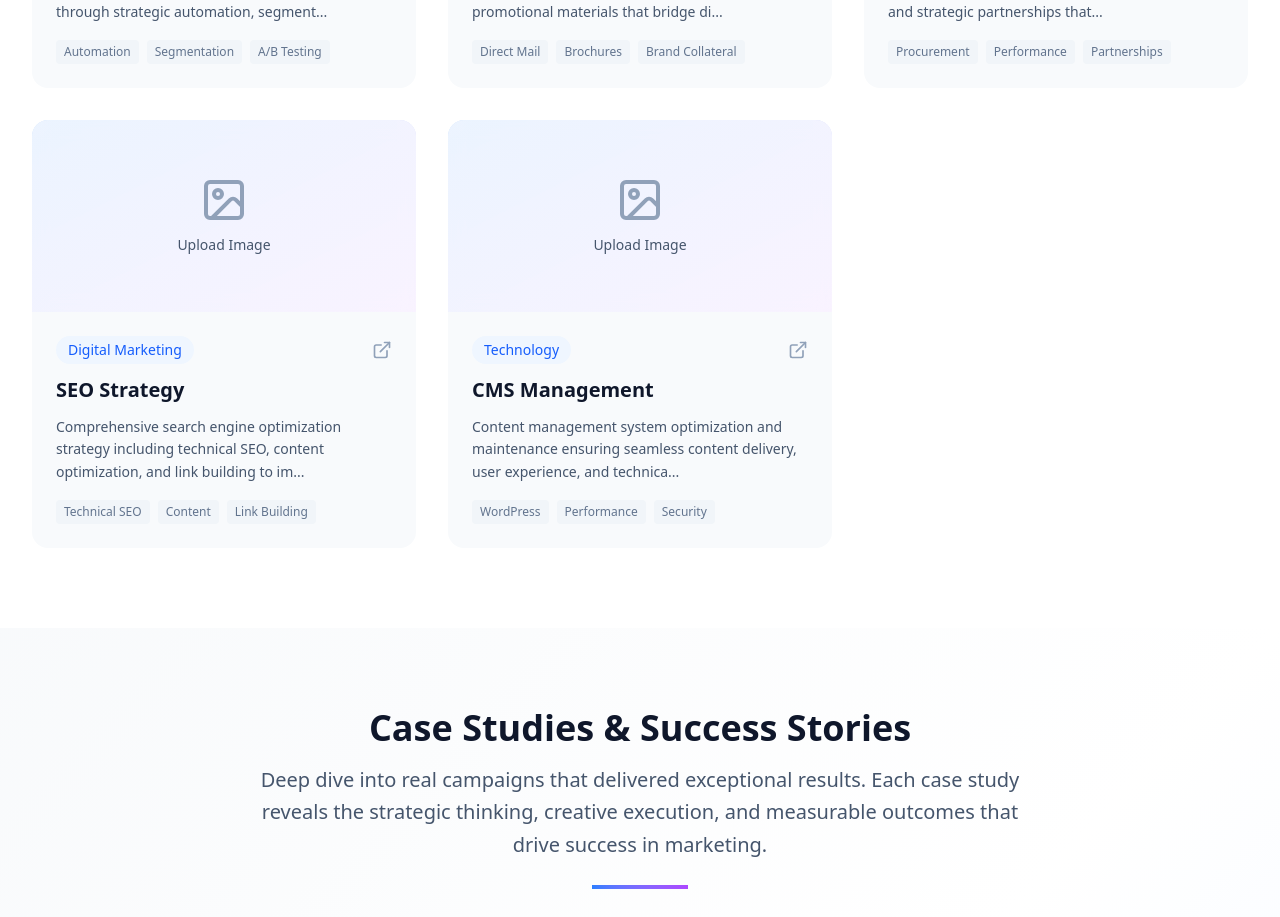
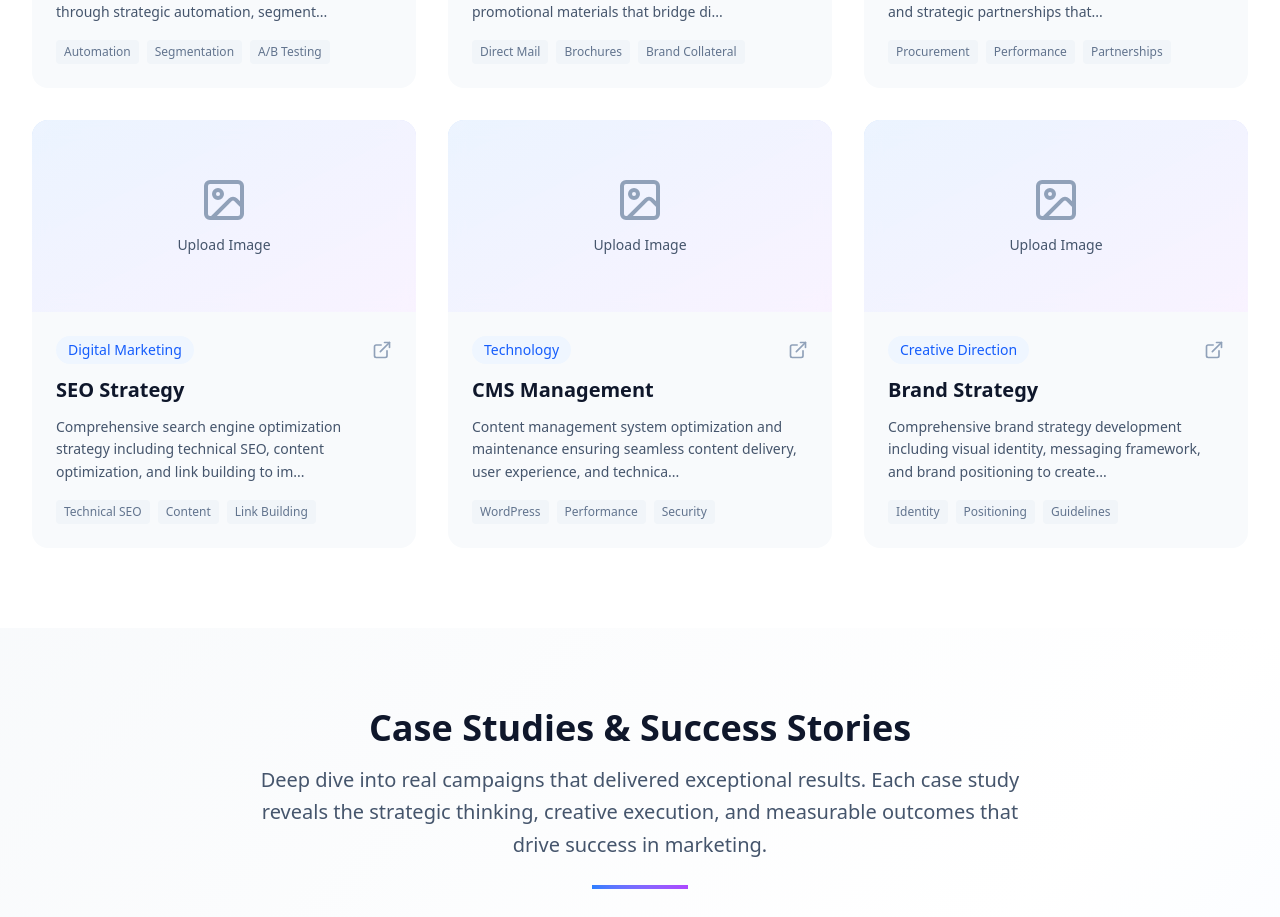
Before and after one commit to connorholly11/lauren-site, a React (Vite) app: page / in a window 1280 px wide. Shown: the part 2003-2920 px from the top of the page. Built offline with nearby package versions, Linux system fonts and the light colour scheme; a web font is replaced by a local one.

Commit message:
RevisionId:  295211416711995392

```diff
--- a/src/components/generated/ShowcaseSection.tsx
+++ b/src/components/generated/ShowcaseSection.tsx
@@ -125,6 +125,27 @@ const ShowcaseSection: React.FC = () => {
     image: "CMS Dashboard",
     tags: ["WordPress", "Performance", "Security"],
     gallery: ["Admin Interface", "Performance Metrics", "Security Reports", "Content Workflow"]
+  }, {
+    id: 6,
+    title: "Brand Strategy",
+    category: "Creative Direction",
+    description: "Comprehensive brand strategy development including visual identity, messaging framework, and brand positioning to create cohesive and impactful brand experiences.",
+    metrics: [{
+      label: "Brand Recognition",
+      value: "73%",
+      icon: Target
+    }, {
+      label: "Engagement Rate",
+      value: "34.5%",
+      icon: Users
+    }, {
+      label: "Market Share",
+      value: "18%",
+      icon: TrendingUp
+    }],
+    image: "Brand Guidelines",
+    tags: ["Identity", "Positioning", "Guidelines"],
+    gallery: ["Logo Design", "Color Palette", "Typography", "Brand Applications"]
   }];
   return <section id="showcase" className="py-20 px-4 sm:px-6 lg:px-8 bg-white" data-magicpath-id="0" data-magicpath-path="ShowcaseSection.tsx">
       <div className="max-w-7xl mx-auto" data-magicpath-id="1" data-magicpath-path="ShowcaseSection.tsx">
```
